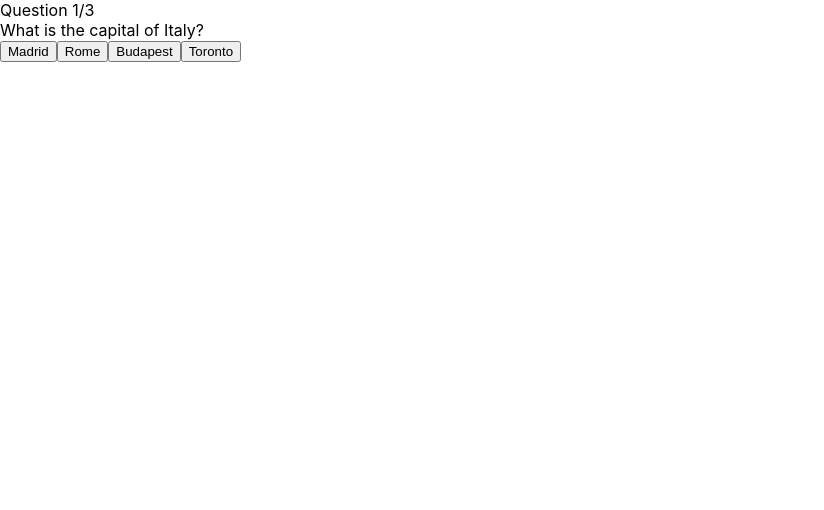
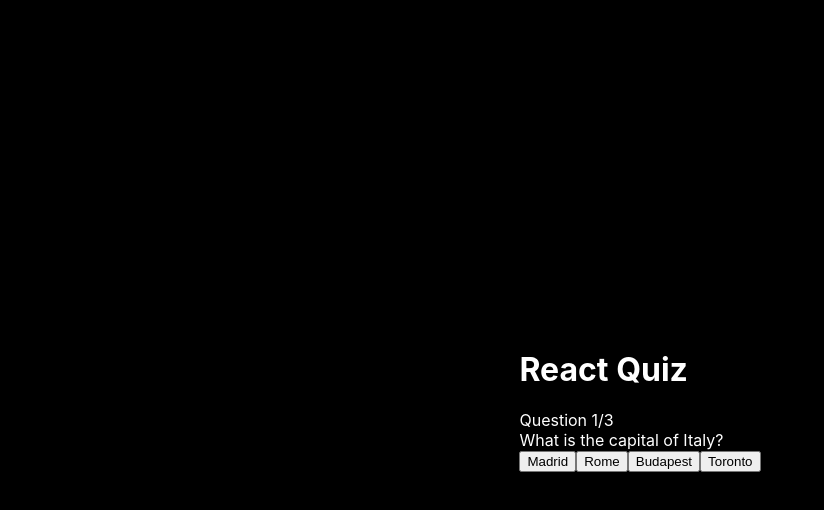
Before and after one commit to alcasinoroyale/quiz-app, a React (Create React App) app: page / in a window 1280 px wide. Shown: the top 510 px of the page, without its empty margins (0-824 px from the left). Built offline with nearby package versions, Linux system fonts and the light colour scheme.

Commit message:
Add Basic CSS and restart function

```diff
--- a/src/App.js
+++ b/src/App.js
@@ -12,12 +12,12 @@ function App() {
         ],
       },
       {
-        questionText: 'How many Harry Potter books are there?',
+        questionText: 'How many NHL teams are there?',
         answerChoices: [
-          { answerText: '2', isCorrect: false },
-          { answerText: '4', isCorrect: false },
-          { answerText: '5', isCorrect: false },
-          { answerText: '7', isCorrect: true},
+          { answerText: '28', isCorrect: false },
+          { answerText: '30', isCorrect: false },
+          { answerText: '32', isCorrect: true },
+          { answerText: '34', isCorrect: false},
         ],
       },
       {
@@ -29,11 +29,21 @@ function App() {
           { answerText: 'Resident Evil', isCorrect: false},
         ],
       },
+
     ];
 
   const [currentQuestion, setCurrentQuestion] = useState(0);
   const [showScore, setShowScore] = useState(false);
   const [score, setScore] = useState(0);
+
+  const [recordedScore, setRecordedScore] = useState(0);
+
+  const resetStateClick =()=> {
+    setCurrentQuestion(0)
+    setShowScore(false)
+    setScore(0)
+    setRecordedScore(score)
+  }
 
   const handleAnswerButtonClick = (isCorrect) => {
     if(isCorrect) {
@@ -49,10 +59,14 @@ function App() {
   return (
     <div className='app'>
     {showScore ? (
-        <div className='score-section'>You scored {score} out of {questions.length}</div>
+        <div className='score-section'>You scored {score} out of {questions.length}
+          <button onClick={resetStateClick} className="restart">Restart the Quiz</button>
+          <div className='last-score'><p>Your Last Score: {recordedScore}</p></div>
+        </div>
       ) : (
         <>
         <div className='question-section'>
+          <h1>React Quiz</h1>
           <div className='question-count'>
               <span>Question {currentQuestion + 1}</span>/{questions.length}
             </div>
--- a/src/index.css
+++ b/src/index.css
@@ -3,11 +3,10 @@ body {
   font-family: -apple-system, BlinkMacSystemFont, 'Segoe UI', 'Roboto', 'Oxygen',
     'Ubuntu', 'Cantarell', 'Fira Sans', 'Droid Sans', 'Helvetica Neue',
     sans-serif;
-  -webkit-font-smoothing: antialiased;
-  -moz-osx-font-smoothing: grayscale;
+  display: flex;
+  justify-content: center;
+  align-items: center;
+  min-height: 100vh;
+  color: white;
+  background-color: black;
 }
-
-code {
-  font-family: source-code-pro, Menlo, Monaco, Consolas, 'Courier New',
-    monospace;
-}
```
